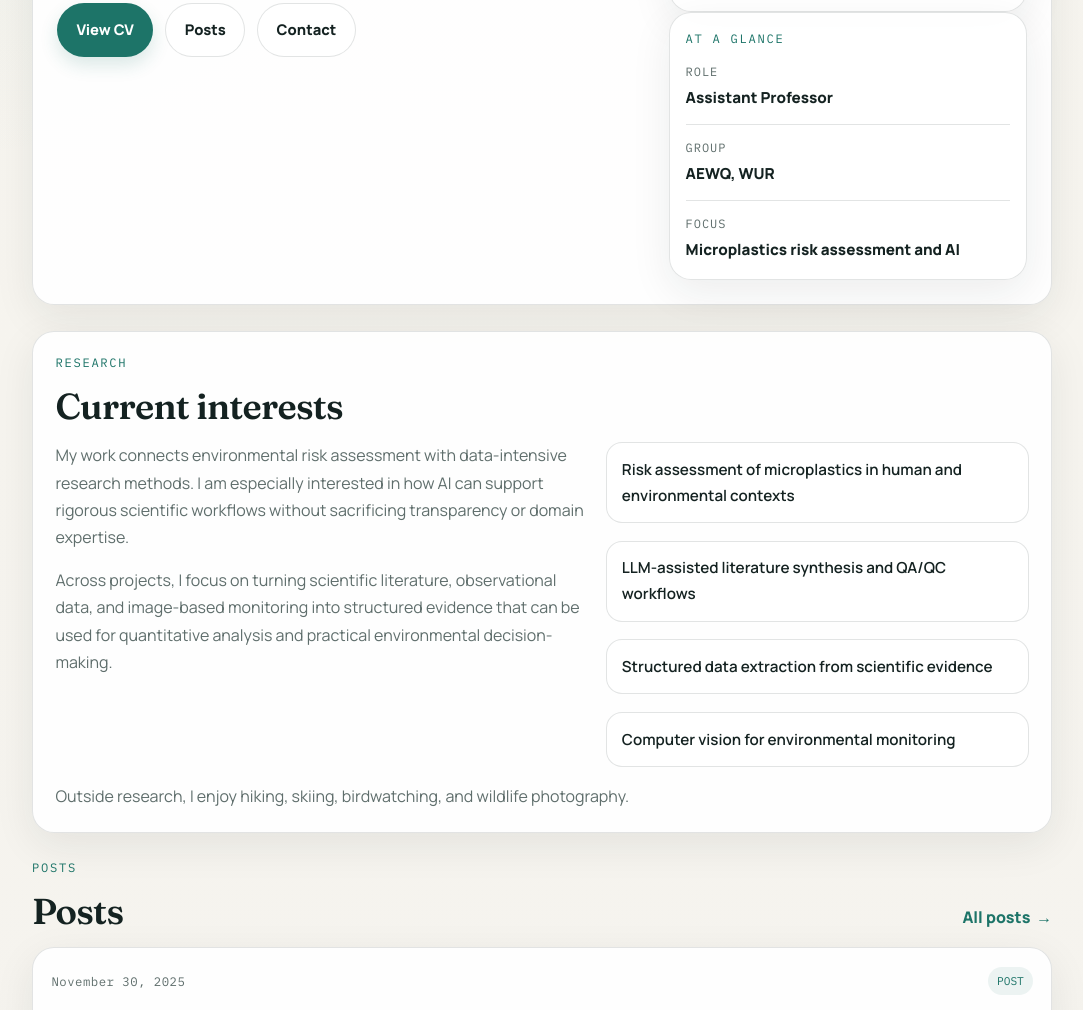
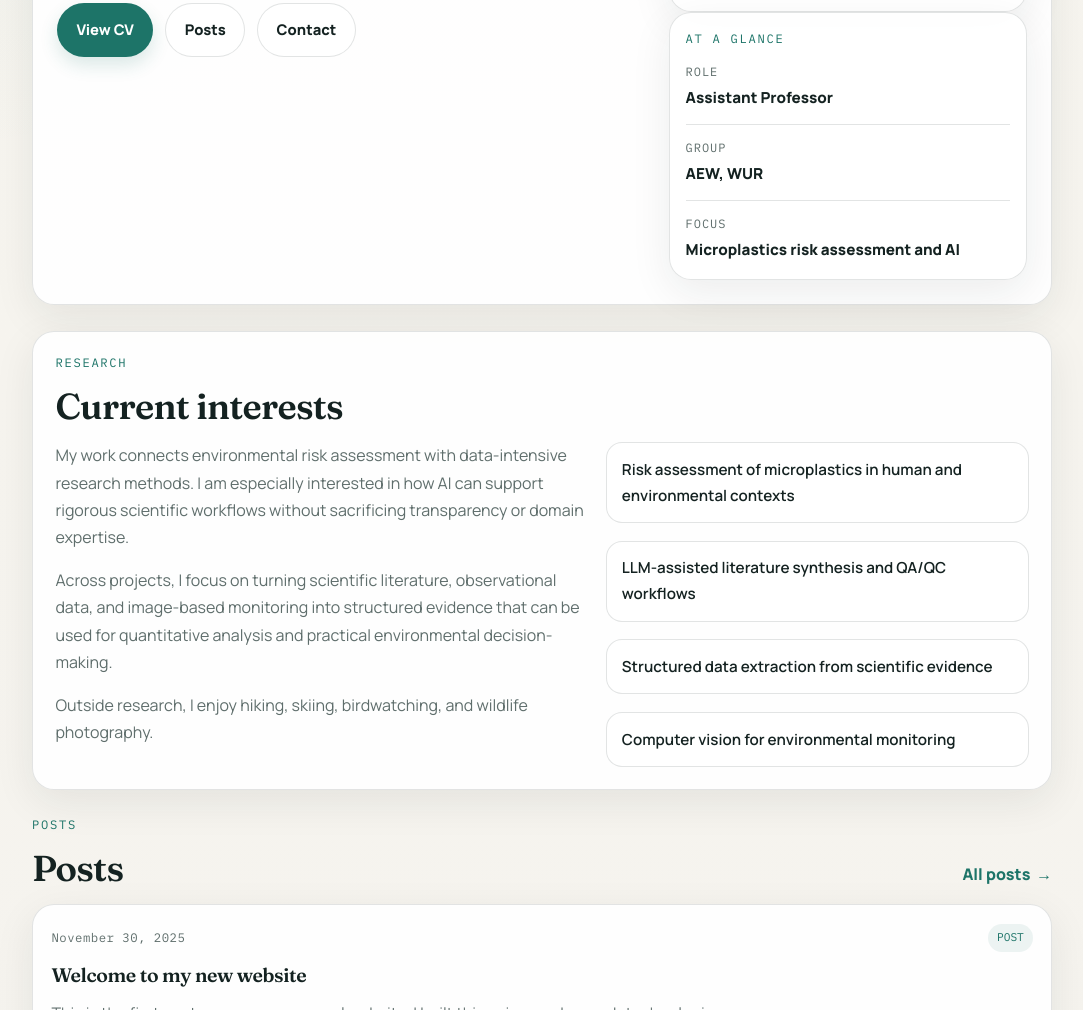
Before and after one commit to yanningqiu/yanningqiu.github.io, a website built with Vite: page index.html in a window 1280 px wide. Shown: the part 549-1559 px from the top of the page, without its empty margins (98-1181 px from the left). Built offline with nearby package versions, Linux system fonts and the light colour scheme.

Commit message:
Polish homepage details

```diff
--- a/index.html
+++ b/index.html
@@ -62,7 +62,7 @@
                         </div>
                         <div class="stat-row">
                             <span class="stat-label">Group</span>
-                            <span class="stat-value">AEWQ, WUR</span>
+                            <span class="stat-value">AEW, WUR</span>
                         </div>
                         <div class="stat-row">
                             <span class="stat-label">Focus</span>
@@ -93,6 +93,9 @@
                         monitoring into structured evidence that can be used for quantitative analysis and practical
                         environmental decision-making.
                     </p>
+                    <p class="muted-note">
+                        Outside research, I enjoy hiking, skiing, birdwatching, and wildlife photography.
+                    </p>
                 </div>
                 <ul class="interest-list">
                     <li>Risk assessment of microplastics in human and environmental contexts</li>
@@ -101,9 +104,6 @@
                     <li>Computer vision for environmental monitoring</li>
                 </ul>
             </div>
-            <p class="muted-note">
-                Outside research, I enjoy hiking, skiing, birdwatching, and wildlife photography.
-            </p>
         </section>
 
         <section class="section-block">
```
